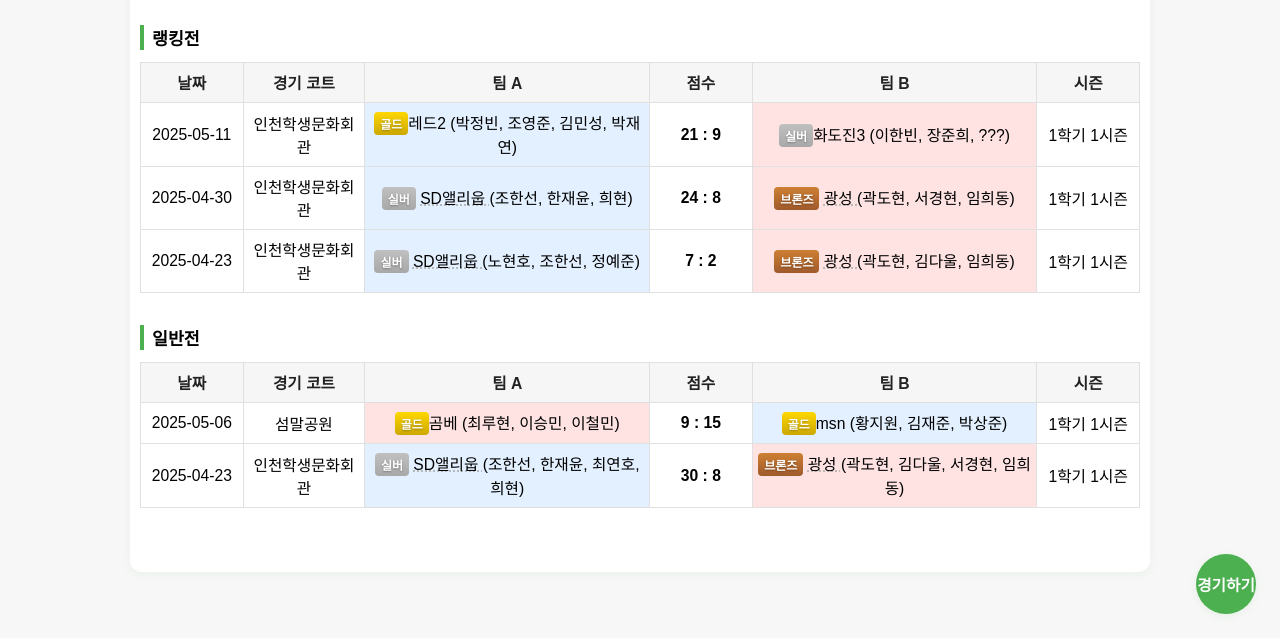
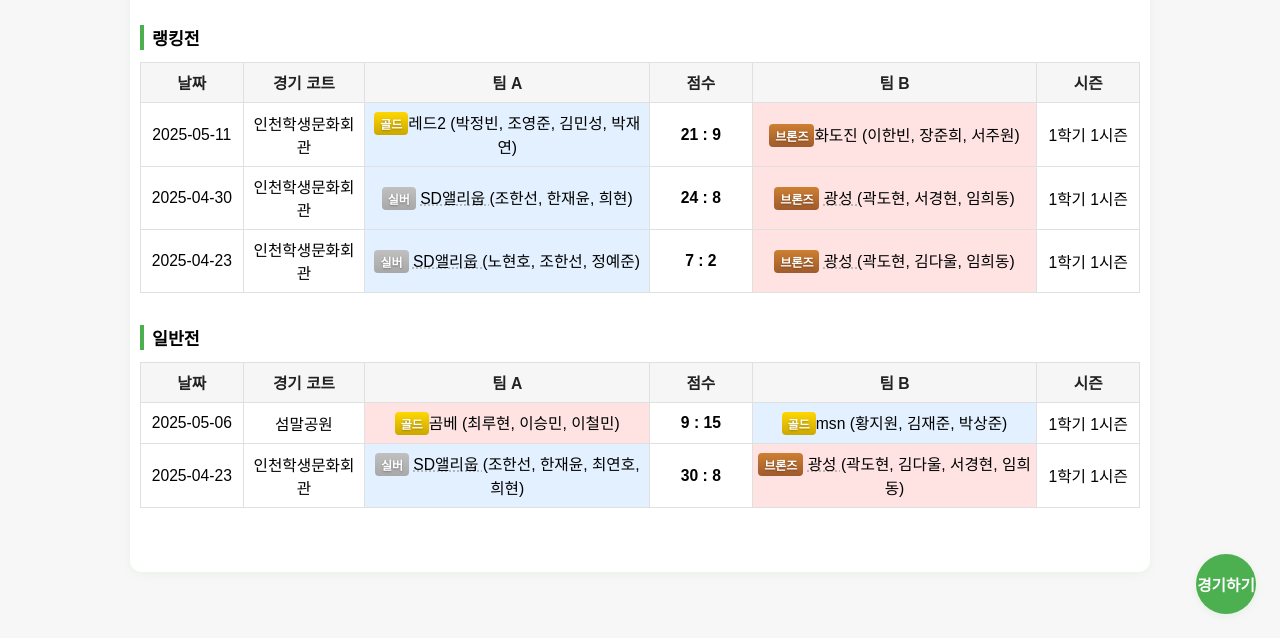
Before and after one commit to isimsim2/basketball-matching-project, a plain HTML site: page index.html in a window 1280 px wide. Shown: the part 162-800 px from the top of the page. Drawn offline with Linux system fonts and the light colour scheme.

Commit message:
Add files via upload

```diff
--- a/index.html
+++ b/index.html
@@ -418,7 +418,7 @@
             { id: 21, name: "박재연", school: "동산고등학교", team_id: 5 },
             { id: 22, name: "이한빈", school: "화도진중학교", team_id: 6 },
             { id: 23, name: "장준희", school: "화도진중학교", team_id: 6 },
-            { id: 24, name: "???", school: "화도진중학교", team_id: 6 },
+            { id: 24, name: "서주원", school: "화도진중학교", team_id: 6 },
 
         ];
 
@@ -466,8 +466,8 @@
             },
             {
                 id: 6,
-                name: "화도진3",
-                tier: "실버",
+                name: "화도진",
+                tier: "브론즈",
                 school: "화도진중학교",
                 schoolLevel: "중학교",
                 region: "인천"
```
